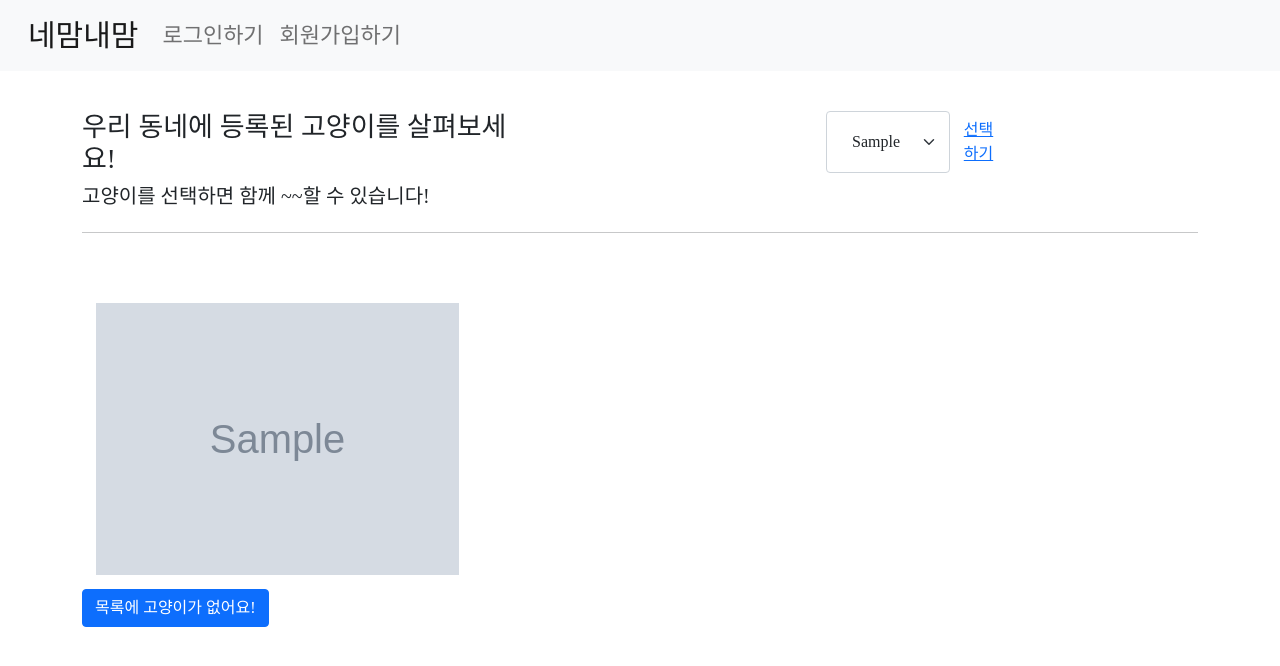
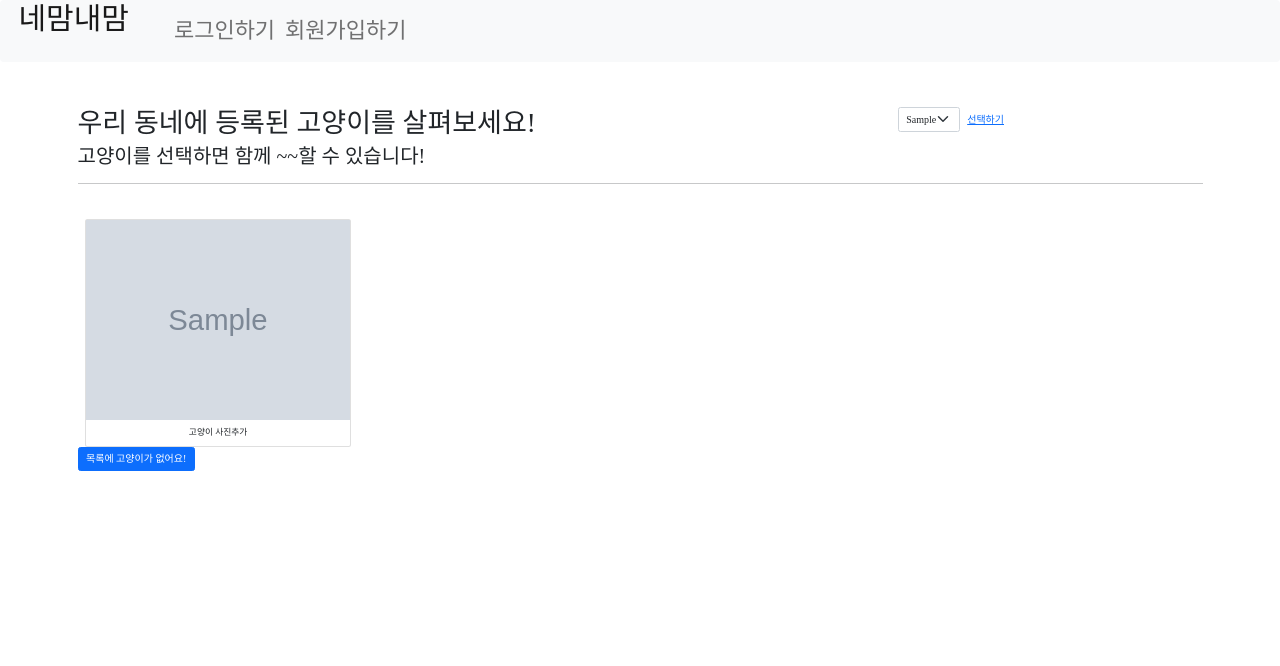
Before and after one commit to sangboo3zo/AIVLE-mini-project-1, a Django app: template miniproject/miniapp/templates/miniapp/cat_gallery_city.html in a window 1280 px wide. Shown: the top 666 px of the page. Run offline with Django 3.2, Linux system fonts and the light colour scheme; the template is opened without the code that fills it: values that come from a table or form of the project are taken from there, others are empty; tables that the repository leaves empty hold one stand-in row (values such as "Sample post"); grey boxes marked "Sample" are stand-in pictures; some libraries are stand-ins or nearby versions; some web fonts are replaced.

Commit message:
regist modal testing

```diff
--- a/miniproject/miniapp/templates/miniapp/cat_gallery_city.html
+++ b/miniproject/miniapp/templates/miniapp/cat_gallery_city.html
@@ -1,10 +1,16 @@
 {% extends 'base.html' %}
 {% block content %}
 <br>
-
+<head>
+    <title>Bootstrap Example</title>
+    <meta charset="utf-8">
+    <meta name="viewport" content="width=device-width, initial-scale=1">
+    <link rel="stylesheet" href="https://maxcdn.bootstrapcdn.com/bootstrap/3.4.1/css/bootstrap.min.css">
+    <script src="https://ajax.googleapis.com/ajax/libs/jquery/3.5.1/jquery.min.js"></script>
+    <script src="https://maxcdn.bootstrapcdn.com/bootstrap/3.4.1/js/bootstrap.min.js"></script>
+</head>
 
 <body>
-
 
 <div class='container' id="all">
     <form method="post" class="post-form">
@@ -31,19 +37,51 @@
     <hr option="one"><br>
     </form>
 
+    <div class ='container'>
         <div class="row" id="cat_photo">
-        <div class="col-md-6">
+            <div class="col-md-12">
                 <div class = "row">
                     {% if object %}
                         {% for item in object %}
-                        <div class="col-md-5" >
+                            <div class="col-md-3" >
+                                <div class = "card">
                                     <img class="image-thumbail"
                                         src="{{ item.cat_photo.url }}"
                                         alt="">
 
+                                        <!-- Trigger the modal with a button -->
+                                        <button type="button" class="btn btn-outline-white btn-sm m-1" data-toggle="modal" data-target="#myModal">고양이 사진추가</button>
+
+                                        <!-- Modal -->
+                                        <div id="myModal" class="modal" role="dialog">
+                                        <div class="modal-dialog">
+
+                                            <!-- Modal content-->
+                                            <div class="modal-content">
+                                            <div class="modal-header">
+                                                <button type="button" class="close" data-dismiss="modal">&times;</button>
+                                                {% comment %} <h4 class="modal-title">Modal Header</h4> {% endcomment %}
+                                            </div>
+                                            <div class="modal-body">
+
+                                                <div class="a">고양이를 등록하시겠습니까?</div>
+                                                <form action="" method="post">
+                                                    {% csrf_token %}
+                                                        <input type="submit" id="nono" class="btn btn-primary" data-dismiss="modal"  name="register" value = item.cat_id onclick="this.form.submit()">예</button>
+                                                        <button type="submit" id="nono" class="btn btn-default" data-dismiss="modal">아니오</button>
+                                                    </form>
+                                            </div>
+                                            <div class="modal-footer">
+                                                <button type="button" class="btn btn-default" data-dismiss="modal">Close</button>
+                                            </div>
+                                            </div>
+                                        </div>
+                                        </div>
+                                </div class = "card-body">
                             </div>
                         {% endfor %}
                     {% endif %}
+                </div>
             </div>
         </div>
     </div>
@@ -66,21 +104,19 @@
 }
 
 .image-thumbail {
-<<<<<<< HEAD
     height: 200px;
-=======
-    width: 300px;
+    {% comment %} width: 300px;
     height: 300px;
     object-fit: cover;
-    padding: 14px;
+    padding: 14px; {% endcomment %}
 
->>>>>>> f56d9d3d6454d0997094c1ae6ac6f6e9419aa123
 
 }
 #wrapper{
     margin:auto;
 }
 
+div.a {font-size: 15px;}
 
 </style>
 
```
Lines whose indentation alone changed are shown as unchanged.
